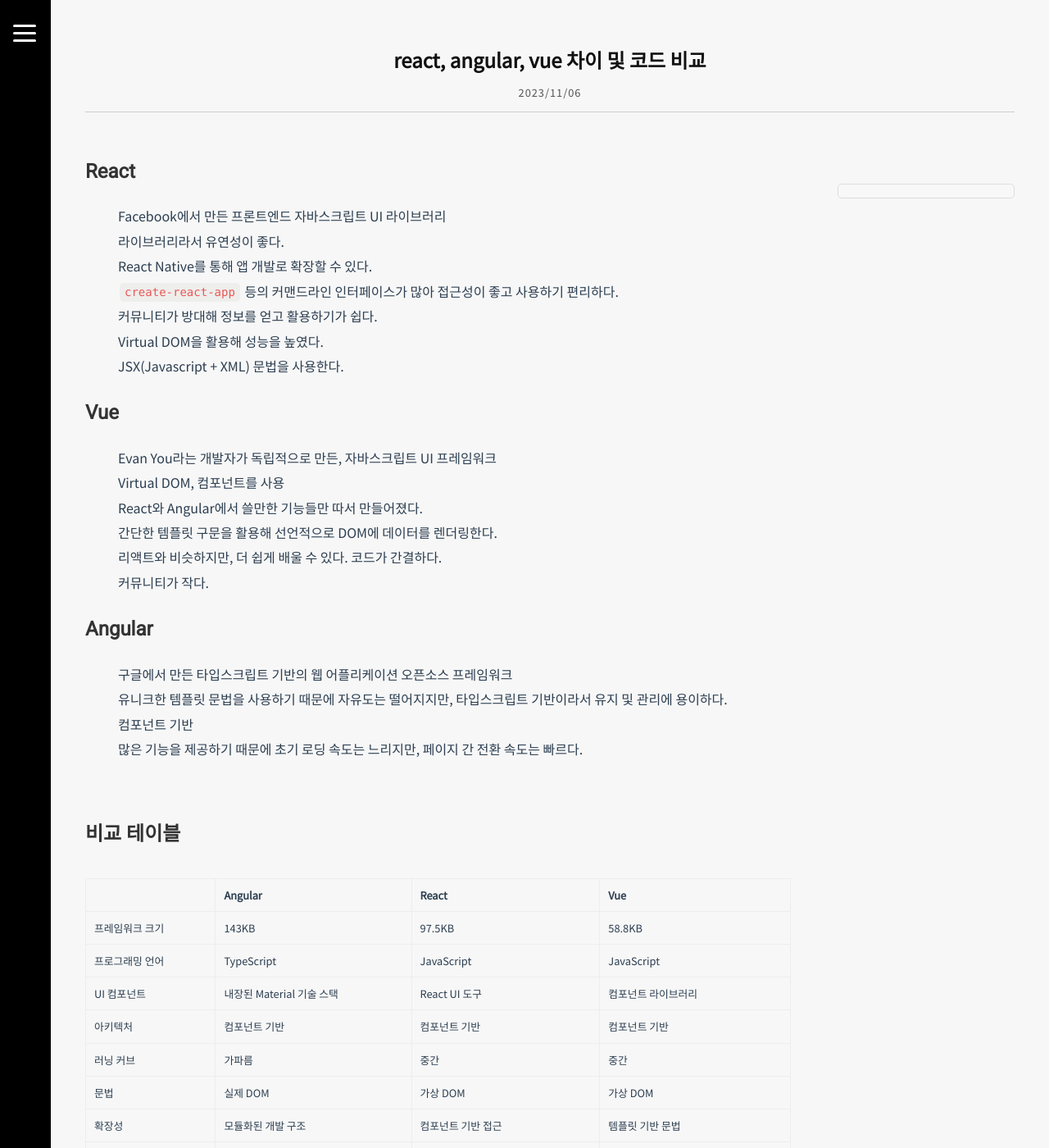
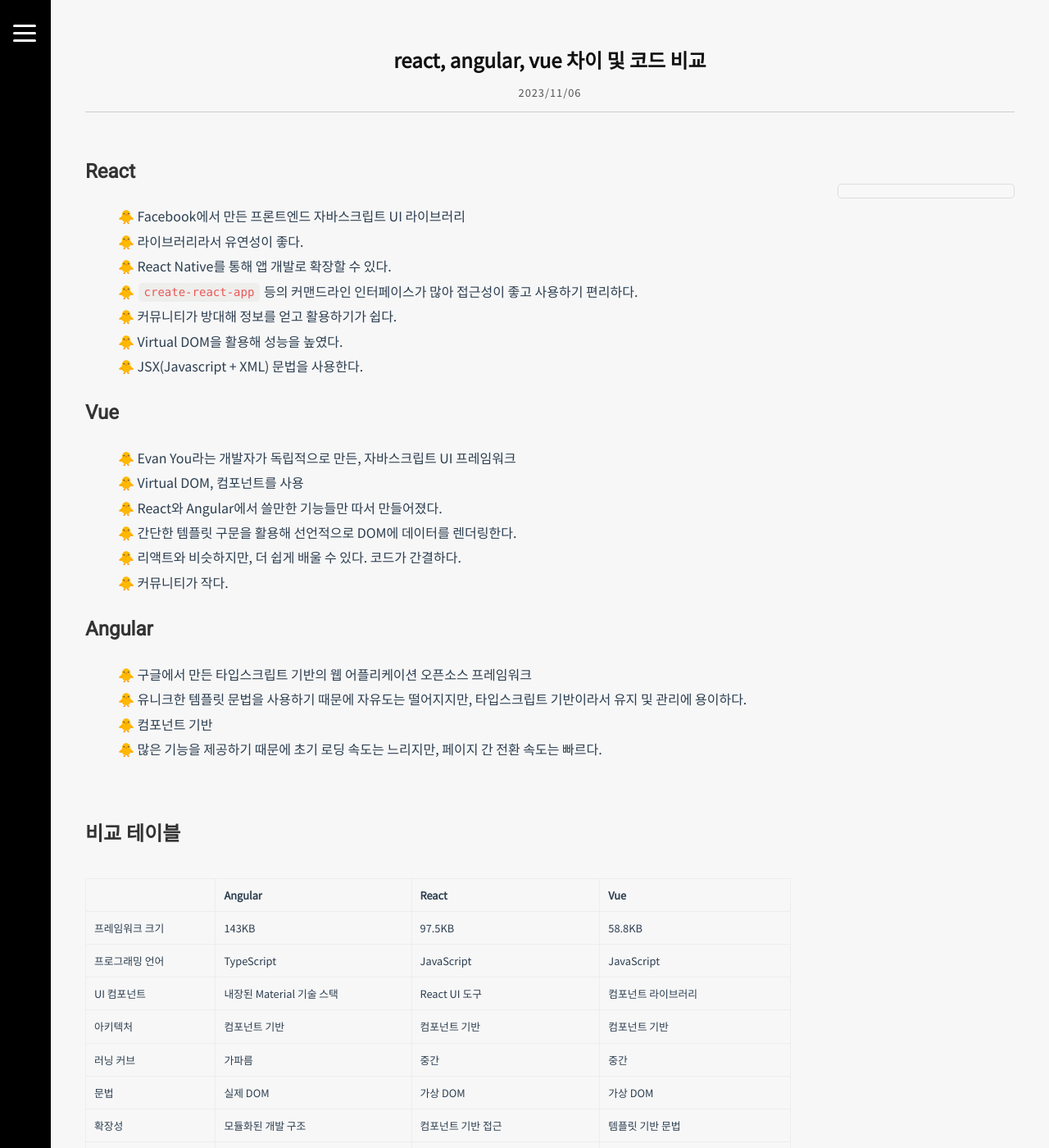
Before and after one commit to hajongon/hajongon.github.io, a Jekyll site: the page built from _posts/2023-11-07-react-angular-vue.markdown, in a window 1280 px wide and 1400 px high. Shown: the whole window at 82% size. Built offline with Jekyll 4.4.1, drawn with Linux system fonts in a browser that asks for light colours; comment, search, counter and statistics services are not loaded; some of the changed text lies outside the part shown.

Commit message:
Post: 게시글 리스트 이모지 추가

````diff
--- a/_posts/2023-10-20-apexchart-modal copy.markdown
+++ b/_posts/2023-11-07-react-angular-vue.markdown
@@ -8,29 +8,29 @@
 
 ## React
 
--   Facebook에서 만든 프론트엔드 자바스크립트 UI 라이브러리
--   라이브러리라서 유연성이 좋다.
--   React Native를 통해 앱 개발로 확장할 수 있다.
--   `create-react-app` 등의 커맨드라인 인터페이스가 많아 접근성이 좋고 사용하기 편리하다.
--   커뮤니티가 방대해 정보를 얻고 활용하기가 쉽다.
--   Virtual DOM을 활용해 성능을 높였다.
--   JSX(Javascript + XML) 문법을 사용한다.
+-   🐥 Facebook에서 만든 프론트엔드 자바스크립트 UI 라이브러리
+-   🐥 라이브러리라서 유연성이 좋다.
+-   🐥 React Native를 통해 앱 개발로 확장할 수 있다.
+-   🐥 `create-react-app` 등의 커맨드라인 인터페이스가 많아 접근성이 좋고 사용하기 편리하다.
+-   🐥 커뮤니티가 방대해 정보를 얻고 활용하기가 쉽다.
+-   🐥 Virtual DOM을 활용해 성능을 높였다.
+-   🐥 JSX(Javascript + XML) 문법을 사용한다.
 
 ## Vue
 
--   Evan You라는 개발자가 독립적으로 만든, 자바스크립트 UI 프레임워크
--   Virtual DOM, 컴포넌트를 사용
--   React와 Angular에서 쓸만한 기능들만 따서 만들어졌다.
--   간단한 템플릿 구문을 활용해 선언적으로 DOM에 데이터를 렌더링한다.
--   리액트와 비슷하지만, 더 쉽게 배울 수 있다. 코드가 간결하다.
--   커뮤니티가 작다.
+-   🐥 Evan You라는 개발자가 독립적으로 만든, 자바스크립트 UI 프레임워크
+-   🐥 Virtual DOM, 컴포넌트를 사용
+-   🐥 React와 Angular에서 쓸만한 기능들만 따서 만들어졌다.
+-   🐥 간단한 템플릿 구문을 활용해 선언적으로 DOM에 데이터를 렌더링한다.
+-   🐥 리액트와 비슷하지만, 더 쉽게 배울 수 있다. 코드가 간결하다.
+-   🐥 커뮤니티가 작다.
 
 ## Angular
 
--   구글에서 만든 타입스크립트 기반의 웹 어플리케이션 오픈소스 프레임워크
--   유니크한 템플릿 문법을 사용하기 때문에 자유도는 떨어지지만, 타입스크립트 기반이라서 유지 및 관리에 용이하다.
--   컴포넌트 기반
--   많은 기능을 제공하기 때문에 초기 로딩 속도는 느리지만, 페이지 간 전환 속도는 빠르다.
+-   🐥 구글에서 만든 타입스크립트 기반의 웹 어플리케이션 오픈소스 프레임워크
+-   🐥 유니크한 템플릿 문법을 사용하기 때문에 자유도는 떨어지지만, 타입스크립트 기반이라서 유지 및 관리에 용이하다.
+-   🐥 컴포넌트 기반
+-   🐥 많은 기능을 제공하기 때문에 초기 로딩 속도는 느리지만, 페이지 간 전환 속도는 빠르다.
 
 <br>
 
@@ -81,9 +81,9 @@
 export default Counter
 ```
 
--   가상 DOM을 사용해 실제 DOM과 비교하여 변경사항을 최소화한다. `Counter` 컴포넌트에서 상태(`count`)가 변경될 때, 리액트는 가상 DOM을 통해 변경된 부분만 업데이트하므로 효율적으로 렌더링된다.
--   컴포넌트 기반의 아키텍처를 사용해 UI를 모듈화하고 재사용 가능한 컴포넌트를 생성한다. `Counter`는 컴포넌트 기반으로 정의되어 있으며, 상태를 관리하고 UI를 업데이트한다.
--   `Counter`는 함수형 컴포넌트로 작성되었으며, `useState` 훅을 사용해 상태를 관리한다. 이는 간편한 상태 관리를 지원한다.
+-   🐥 가상 DOM을 사용해 실제 DOM과 비교하여 변경사항을 최소화한다. `Counter` 컴포넌트에서 상태(`count`)가 변경될 때, 리액트는 가상 DOM을 통해 변경된 부분만 업데이트하므로 효율적으로 렌더링된다.
+-   🐥 컴포넌트 기반의 아키텍처를 사용해 UI를 모듈화하고 재사용 가능한 컴포넌트를 생성한다. `Counter`는 컴포넌트 기반으로 정의되어 있으며, 상태를 관리하고 UI를 업데이트한다.
+-   🐥 `Counter`는 함수형 컴포넌트로 작성되었으며, `useState` 훅을 사용해 상태를 관리한다. 이는 간편한 상태 관리를 지원한다.
 
 ### 2. Angular
 
@@ -113,8 +113,8 @@
 }
 ```
 
--   모듈 기반의 개발 구조를 채택하고 있으며, `Counter` 컴포넌트를 포함한 애플리케이션은 모두 모듈로 구성된다. 이는 대규모 앱을 구축할 때 모듈성을 갖게 한다.
--   TypeScript를 기본 언어로 사용하므로 코드의 타입 안정성을 보장한다. `Counter`에서 상태 및 메서드는 타입이 명시적으로 지정되어 있다.
+-   🐥 모듈 기반의 개발 구조를 채택하고 있으며, `Counter` 컴포넌트를 포함한 애플리케이션은 모두 모듈로 구성된다. 이는 대규모 앱을 구축할 때 모듈성을 갖게 한다.
+-   🐥 TypeScript를 기본 언어로 사용하므로 코드의 타입 안정성을 보장한다. `Counter`에서 상태 및 메서드는 타입이 명시적으로 지정되어 있다.
 
 ### 3. Vue
 
@@ -147,7 +147,7 @@
 
 ```
 
--   HTML 기반의 템플릿 문법을 사용하므로 개발자가 간결한 구문으로 UI를 정의할 수 있다.
+-   🐥 HTML 기반의 템플릿 문법을 사용하므로 개발자가 간결한 구문으로 UI를 정의할 수 있다.
 
 <br>
 
@@ -239,7 +239,7 @@
 }
 ```
 
--   양방향 데이터 바인딩을 지원하여 UI와 데이터 모델 사이의 동기화를 용이하게 한다. 예제에서는 `[(ngModel)]`을 사용하여 입력 필드와 데이터 모델(text)을 연결하고 있다.
+-   🐥 양방향 데이터 바인딩을 지원하여 UI와 데이터 모델 사이의 동기화를 용이하게 한다. 예제에서는 `[(ngModel)]`을 사용하여 입력 필드와 데이터 모델(text)을 연결하고 있다.
 
 ### Vue
 
@@ -281,5 +281,7 @@
 </script>
 ```
 
--   `v-model`을 사용해 입력 필드와 데이터(text)를 바인딩하고 있다.
--   반응성 시스템을 내장하고 있어, 데이터 변경을 감지하고 자동으로 UI를 업데이트한다. 데이터(text)가 변경될 때 자동으로 UI에 반영된다.
+-   🐥 `v-model`을 사용해 입력 필드와 데이터(text)를 바인딩하고 있다.
+-   🐥 반응성 시스템을 내장하고 있어, 데이터 변경을 감지하고 자동으로 UI를 업데이트한다. 데이터(text)가 변경될 때 자동으로 UI에 반영된다.
+
+<br>
````
